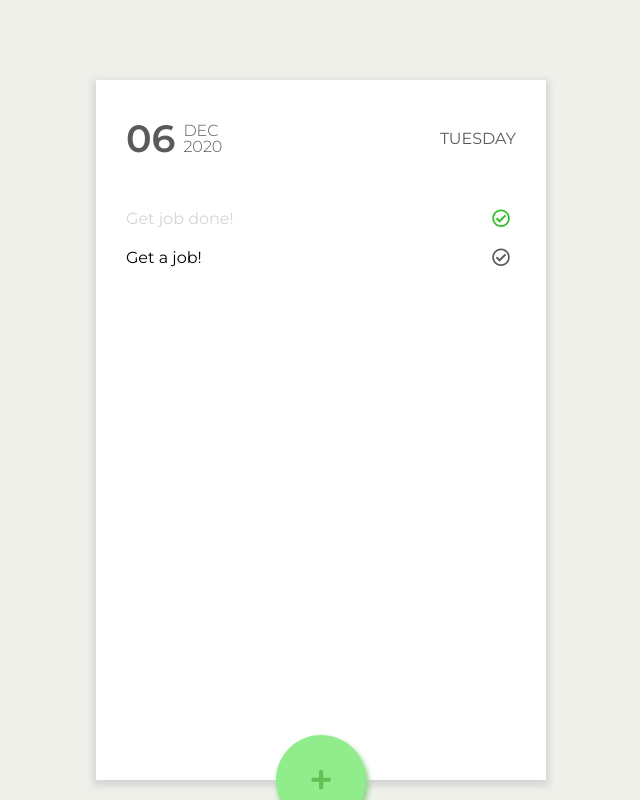
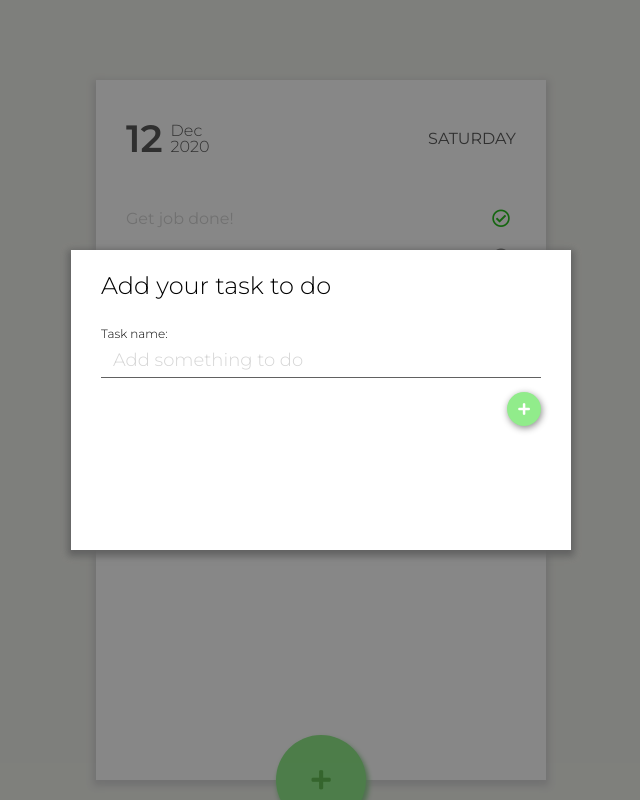
Before and after one commit to waclukasz/simple-todo-app, a plain HTML site: page index.html in a window 1280 px wide. Both pictures are taken after a click on the button 640 px from the left and 780 px from the top of the page. Shown: the whole page, without its empty margins (319-959 px from the left). Drawn offline with Linux system fonts and the light colour scheme.

Commit message:
12.12 update

```diff
--- a/assets/styles/styles.css
+++ b/assets/styles/styles.css
@@ -102,8 +102,100 @@
   color: #ffffff;
 }
 
- .todo-add-btn > i {
-   color: #64bf54;
-   font-size: 22px;
-   transition: color 300ms;
- }
+.todo-add-btn > i {
+  color: #64bf54;
+  font-size: 22px;
+  transition: color 300ms;
+}
+
+.modal-overlay {
+  position: absolute;
+  top: 0;
+  bottom: 0;
+  left: 0;
+  right: 0;
+  display: flex;
+  align-items: center;
+  justify-content: center;
+  background-color: #00000078;
+}
+
+.modal-overlay.hidden {
+  display: none;
+}
+
+.modal-container {
+  height: 300px;
+  width: 500px;
+  padding: 24px 30px;
+  background-color: #ffffff;
+  box-shadow: 0px 3px 7px 3px #616161;
+}
+
+.modal-header {
+  font-size: 24px;
+  font-weight: 300;
+}
+
+/* .modal-container > h2 {
+  font-size: 24px;
+  font-weight: 300;
+}
+
+.modal-container h2 {
+  font-size: 24px;
+  font-weight: 300;
+} */
+
+.modal-header ~ span {
+  font-size: 9px;
+}
+
+.input-label {
+  display: block;
+  margin-top: 30px;
+}
+
+.input-label > p {
+  margin-bottom: 3px;
+  font-size: 12px;
+  font-weight: 300;
+}
+
+.task-input {
+  width: 100%;
+  font-size: 18px;
+  padding: 6px 12px;
+  border: none;
+  border-bottom: 1px solid #616161;
+}
+
+.task-input::placeholder {
+  color: #d5d5d5;
+  font-weight: 300;
+}
+
+.task-input:focus {
+  outline: 0;
+  border-color: #91ec8b;
+}
+
+.add-task-btn {
+  height: 34px;
+  width: 34px;
+  border-radius: 100%;
+  background-color: #91ec8b;
+  color: #ffffff;
+  box-shadow: 1px 2px 7px #8c8c8c;
+  transition: all 250ms;
+}
+
+.add-task-btn:hover {
+  filter: brightness(0.9);
+}
+
+.add-btn-box {
+  display: flex;
+  justify-content: flex-end;
+  margin-top: 14px;
+}
--- a/index.html
+++ b/index.html
@@ -1,38 +1,44 @@
 <!DOCTYPE html>
 <html lang="en">
   <head>
-  <meta charset="UTF-8">
-  <meta name="viewport" content="width=device-width, initial-scale=1.0">
+    <meta charset="UTF-8" />
+    <meta name="viewport" content="width=device-width, initial-scale=1.0" />
 
-  <link rel="preconnect" href="https://fonts.gstatic.com">
-  <link href="https://fonts.googleapis.com/css2?family=Montserrat:wght@300;400;600&display=swap" rel="stylesheet">
+    <link rel="preconnect" href="https://fonts.gstatic.com" />
+    <link
+      href="https://fonts.googleapis.com/css2?family=Montserrat:wght@300;400;600&display=swap"
+      rel="stylesheet"
+    />
 
-  <link rel="stylesheet" href="./assets/styles/reset.css">
-  <link rel="stylesheet" href="https://cdnjs.cloudflare.com/ajax/libs/font-awesome/5.15.1/css/all.min.css">
-  <link rel="stylesheet" href="./assets/styles/styles.css">
+    <link rel="stylesheet" href="./assets/styles/reset.css" />
+    <link
+      rel="stylesheet"
+      href="https://cdnjs.cloudflare.com/ajax/libs/font-awesome/5.15.1/css/all.min.css"
+    />
+    <link rel="stylesheet" href="./assets/styles/styles.css" />
 
     <title>Magical Todo App</title>
   </head>
 
   <body>
-  <div
-    id="todoApp"
-    class="app-container"
-  >
+    <div id="todoApp" class="app-container">
       <main class="todo-box">
         <header class="todo-header">
           <div class="header-date">
-          <div class="date-day">
+            <div id="dateDay" class="date-day">
               <p>06</p>
             </div>
 
-          <div class="date-box">
-            <p>DEC</p>
-            <p>2020</p>
+            <div id="dateBox" class="date-box">
+              <!-- <p>DEC</p>
+            <p>2020</p> -->
             </div>
           </div>
 
-        <div class="header-day">
+          <div
+            id="headerDay"
+            class="header-day"
+          >
             TUESDAY
           </div>
         </header>
@@ -40,9 +46,7 @@
         <section class="todo-list-container">
           <ul class="todo-list">
             <li class="todo-list-item completed">
-            <p class="todo-name">
-              Get job done!
-            </p>
+              <p class="todo-name">Get job done!</p>
               <div>
                 <button>
                   <i class="fas fa-trash todo-remove-icon"></i>
@@ -54,8 +58,8 @@
             </li>
 
             <li class="todo-list-item">
-            <p class="todo-name">
-              Get a job!
+              <p class="todo-name">Get a job!</p>
+
               <div>
                 <button>
                   <i class="fas fa-trash todo-remove-icon"></i>
@@ -67,11 +71,43 @@
             </li>
           </ul>
         </section>
-      <button class="todo-add-btn">
+        <button
+          id="todoAddBtn"
+          class="todo-add-btn"
+        >
           <i class="fas fa-plus"></i>
         </button>
       </main>
+
+      <div
+        id="modal"
+        class="modal-overlay hidden"
+      >
+        <div class="modal-container">
+          <h2 class="modal-header">Add your task to do</h2>
+          <!-- <label for="taskInput">Task name:</label>
+        <input
+          id="taskInput"
+          type="text"
+        > -->
+          <label class="input-label">
+            <p>Task name:</p>
+            <input
+              class="task-input"
+              type="text"
+              placeholder="Add something to do"
+            />
+          </label>
+          <div class="add-btn-box">
+            <button class="add-task-btn">
+              <i class="fas fa-plus"></i>
+            </button>
           </div>
+        </div>
+      </div>
+    </div>
+
+    <!-- <script src="./playground.js"></script> -->
+    <script src="./index.js"></script>
   </body>
-
 </html>
--- /dev/null
+++ b/index.js
@@ -0,0 +1,29 @@
+console.log('app is running');
+
+const setDate = () => {
+  const dayOfMonth = new Date().getDate();
+  const year = new Date().getFullYear();
+  const month = new Date().toLocaleString('default', { month: 'short' });
+  const dayName = new Date().toLocaleString('default', { weekday: 'long' });
+
+  const dateDay = document.getElementById('dateDay');
+  const dateBox = document.getElementById('dateBox');
+  const headerDay = document.getElementById('headerDay');
+
+  dateDay.innerHTML = `<p>${dayOfMonth}</p>`;
+  dateBox.innerHTML = `
+      <p>${month}</p>
+      <p>${year}</p>
+    `
+  headerDay.innerHTML = `<p>${dayName.toLocaleUpperCase()}</p>`
+}
+
+setDate();
+
+const toggleModal = () => {
+  const modal = document.getElementById('modal');
+  console.log(modal.classList.toggle('hidden'));
+}
+
+const todoAddBtn = document.getElementById('todoAddBtn');
+todoAddBtn.addEventListener('click', toggleModal);
```
Also changed, not shown: playground.js (added, +99 -0 lines). Lines whose indentation alone changed are shown as unchanged.
